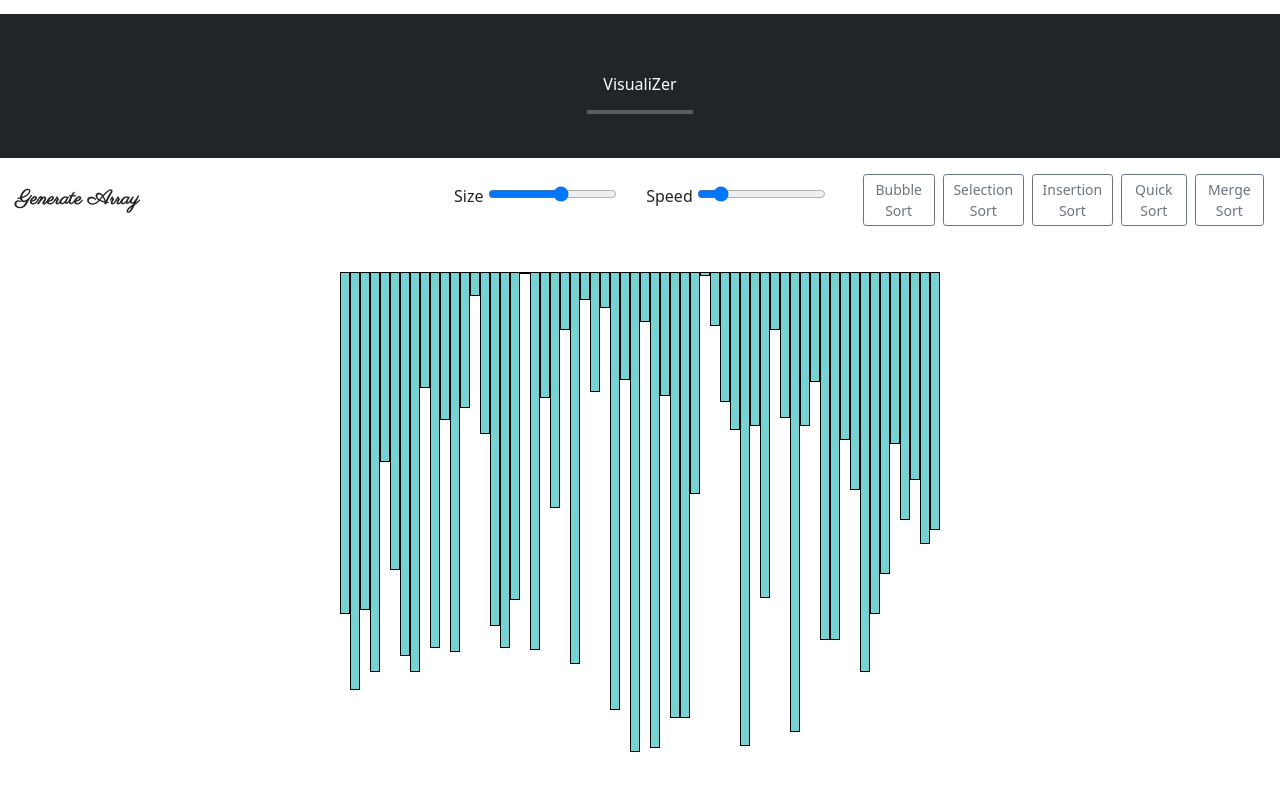
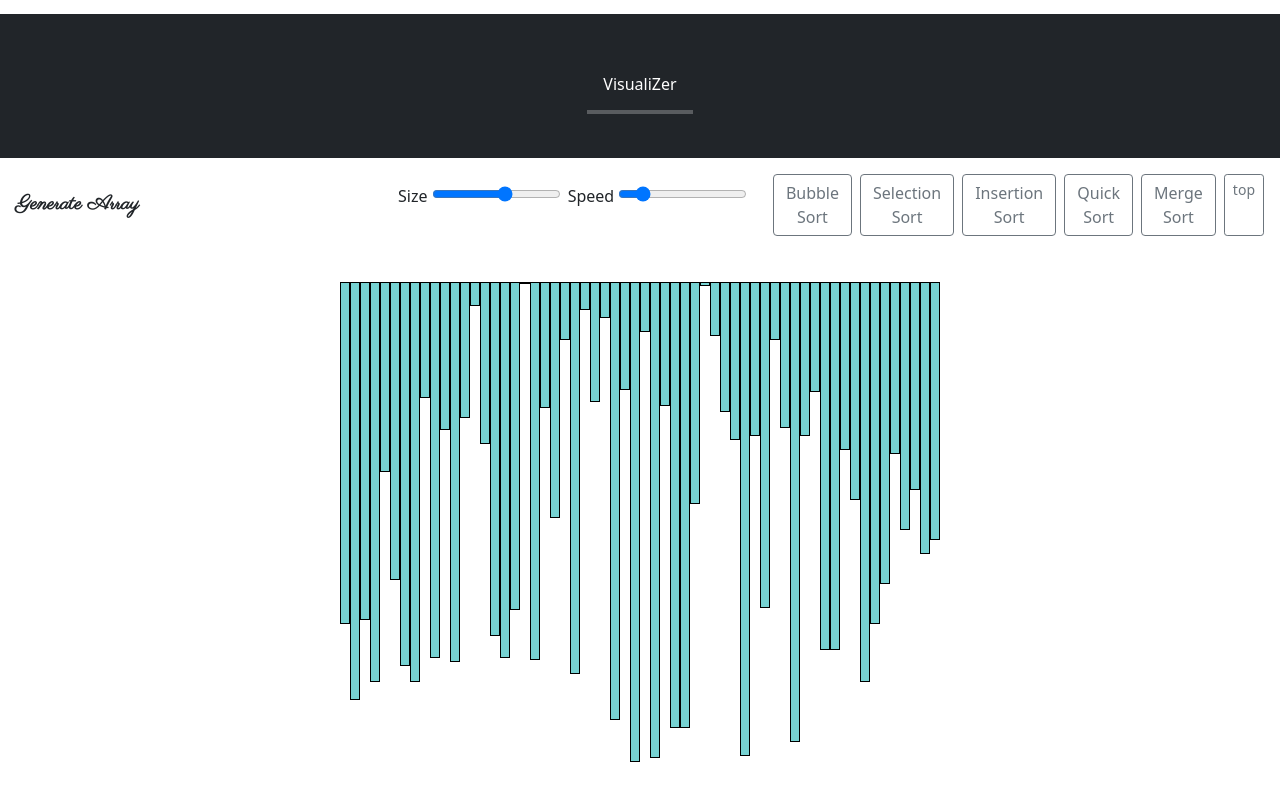
Before and after one commit to Anup-Verma98/Algo-Visualizer, a plain HTML site: page index.html in a window 1280 px wide. Shown: the part 1068-1868 px from the top of the page. Drawn offline with nearby package versions, Linux system fonts and the light colour scheme; a web font is replaced by a local one.

Commit message:
final-commit

```diff
--- a/index.html
+++ b/index.html
@@ -19,6 +19,7 @@
 
     <title>Portfolio</title>
 </head>
+    <a id="toptop"></a>
 <body>
 
         <!-- Nav bar -->
@@ -32,7 +33,7 @@
                     <ul class="navbar-nav ms-auto mb-2 pe-4 mb-lg-0 text-capitalize">
 
                         <li class="nav-item ">
-                            <a class="nav-link" href="http://127.0.0.1:5500/">Home</a>
+                            <a class="nav-link"  href="http://127.0.0.1:5500/">Home</a>
                         </li>
                         <li class="nav-item">
                             <a class="nav-link" href="#project">Project</a>
@@ -149,9 +150,6 @@
                     </button>
                     <div class="collapse navbar-collapse" id="navbarNav">
                       <ul class="navbar-nav ms-auto">
-
-
-
                             <li class="nav-item">
                               <button type="button" class="btn  btn-outline-secondary bubbleSort">Bubble</button>
                             </li>
@@ -171,16 +169,17 @@
                               <button type="button" class="btn  btn-outline-secondary mergeSort" >Merge</button>
                             </li>
 
-                            <!-- <li class="nav-item">
+                             <li class="nav-item">
                               <button type="button" class="btn  btn-outline-secondary heapSort">Heap</button>
-                            </li> -->
-
-
-                      <!--</ul>
+                            </li>
+                      </ul>
                     </div>
                   </div>
                 </nav>
           </div> -->
+
+
+
           <header class="algo p-3">
             <nav>
                 <div class="row">
@@ -196,12 +195,13 @@
                         </span>
                     </div>
                     <div class="col gap-2 d-sm-flex justify-content-center ">
-                        <button type="button" class="btn btn-sm btn-outline-secondary bubbleSort" data-bs-toggle="tooltip" data-bs-placement="top" title="Complexity O(n^2)">Bubble Sort</button>
-                        <button type="button" class="btn btn-sm btn-outline-secondary selectionSort" data-bs-toggle="tooltip" data-bs-placement="top" title="Complexity O(n^2)">Selection Sort</button>
-                        <button type="button" class="btn btn-sm btn-outline-secondary insertionSort" data-bs-toggle="tooltip" data-bs-placement="top" title="Complexity O(n^2)">Insertion Sort</button>
-                        <button type="button" class="btn btn-sm btn-outline-secondary quickSort" data-bs-toggle="tooltip" data-bs-placement="top" title="Complexity O(n(log(n)))">Quick Sort </button>
+                        <button type="button" class="btn  btn-outline-secondary bubbleSort" data-bs-toggle="tooltip" data-bs-placement="top" title="Complexity O(n^2)">Bubble Sort</button>
+                        <button type="button" class="btn  btn-outline-secondary selectionSort" data-bs-toggle="tooltip" data-bs-placement="top" title="Complexity O(n^2)">Selection Sort</button>
+                        <button type="button" class="btn  btn-outline-secondary insertionSort" data-bs-toggle="tooltip" data-bs-placement="top" title="Complexity O(n^2)">Insertion Sort</button>
+                        <button type="button" class="btn  btn-outline-secondary quickSort" data-bs-toggle="tooltip" data-bs-placement="top" title="Complexity O(n(log(n)))">Quick Sort </button>
+                        <button type="button" class="btn  btn-outline-secondary mergeSort" data-bs-toggle="tooltip" data-bs-placement="top" title="Complexity O(n(log(n)))">Merge Sort</button>
+                        <a type="button" href="#toptop" class="btn-outline-secondary mergeSort btn btn-sm"  data-bs-toggle="tooltip" data-bs-placement="top" title="go to top">top</a>
 
-                        <button type="button" class="btn btn-sm btn-outline-secondary mergeSort" data-bs-toggle="tooltip" data-bs-placement="top" title="Complexity O(n(log(n)))">Merge Sort</button>
                     </div>
                 </div>
             </nav>
```
